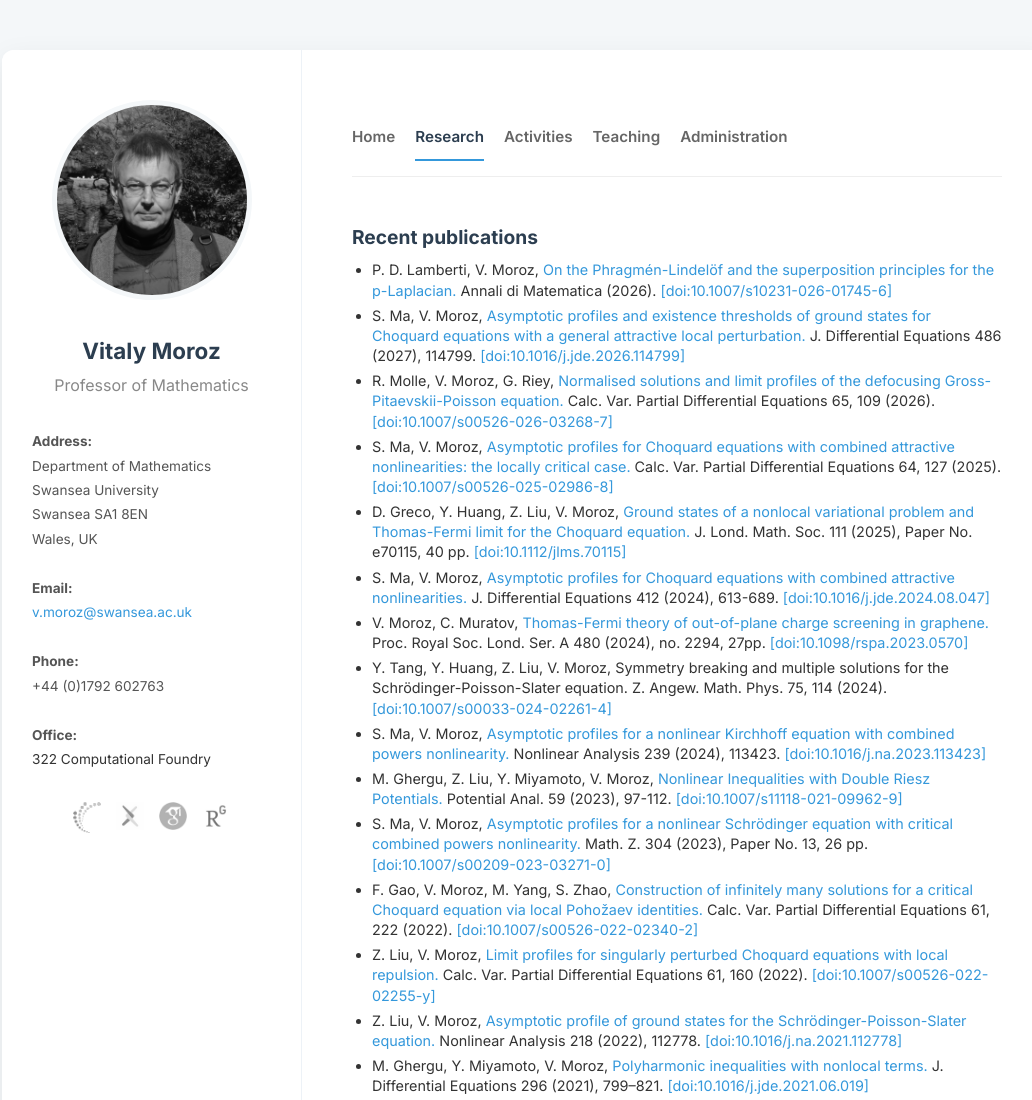
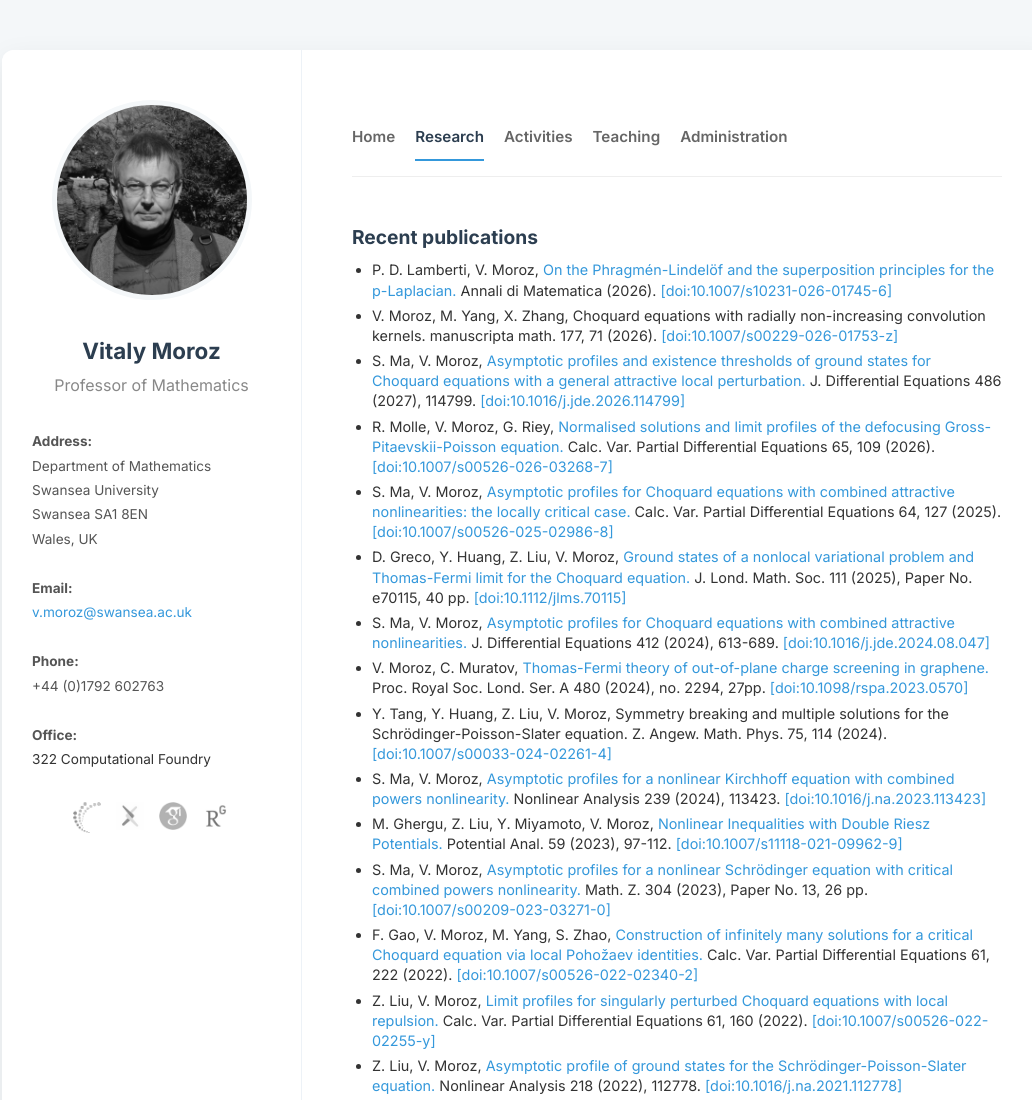
Before and after one commit to vitalymoroz-pde/vitalymoroz-pde.github.io, a plain HTML site: page research.html in a window 1280 px wide. Shown: the top 1100 px of the page, without its empty margins (113-1145 px from the left). Drawn offline with nearby package versions, Linux system fonts and the light colour scheme.

Commit message:
Add new MaMa reference for Choquard equations

```diff
--- a/research.html
+++ b/research.html
@@ -239,6 +239,12 @@
                     On the Phragm&eacute;n-Lindel&ouml;f and the superposition principles for the p-Laplacian.</a>
                      Annali di Matematica (2026). <a href="https://doi.org/10.1007/s10231-026-01745-6">[doi:10.1007/s10231-026-01745-6]</a>
                 </li>
+				<li>
+              		V. Moroz, M. Yang, X. Zhang,
+					Choquard equations with radially non-increasing convolution kernels.
+					manuscripta math. 177, 71 (2026).
+					<a href="https://doi.org/10.1007/s00229-026-01753-z">[doi:10.1007/s00229-026-01753-z]</a>
+              	</li>
                 <li>
                     S. Ma, V. Moroz,
                     <a href="https://arxiv.org/abs/2405.02877">
```
